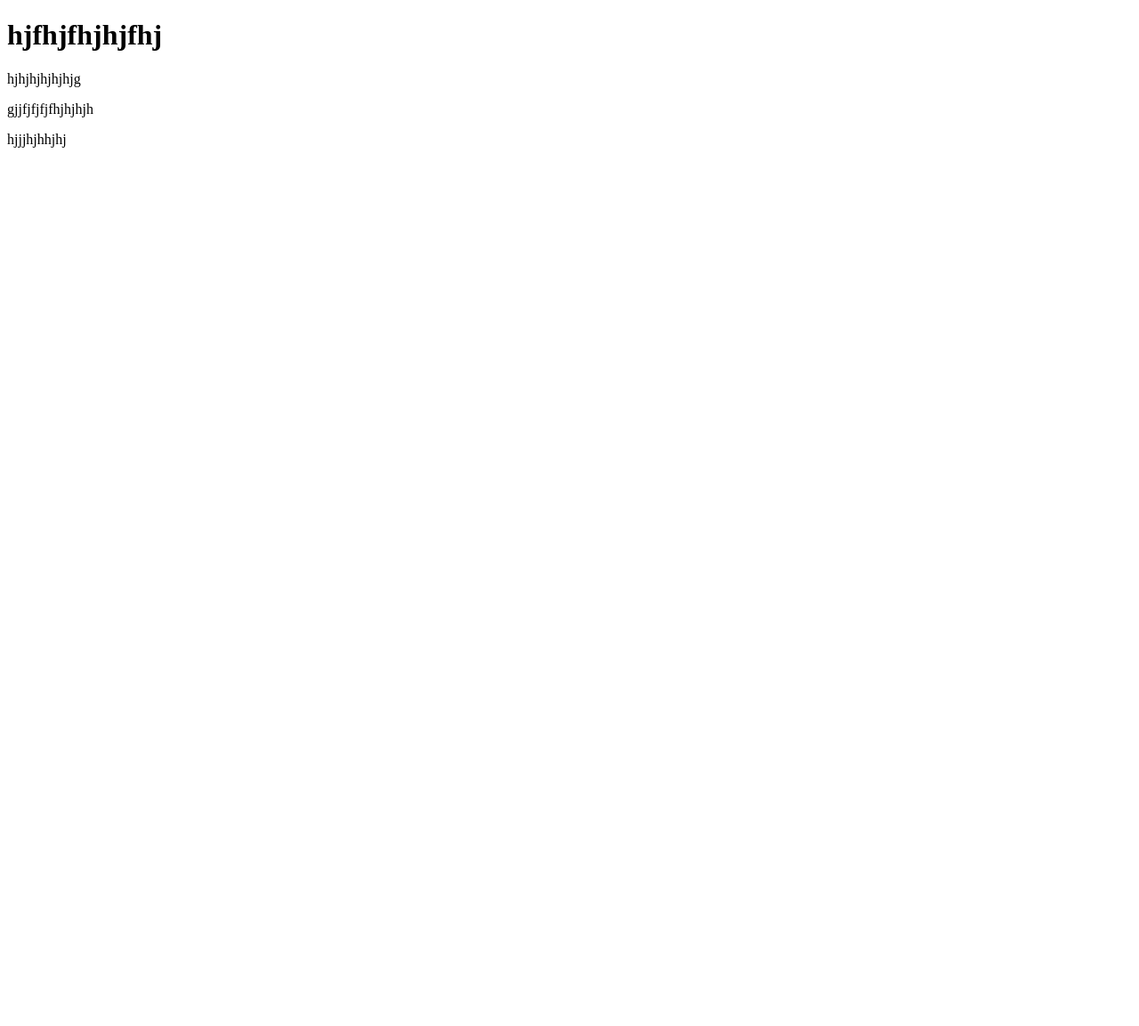
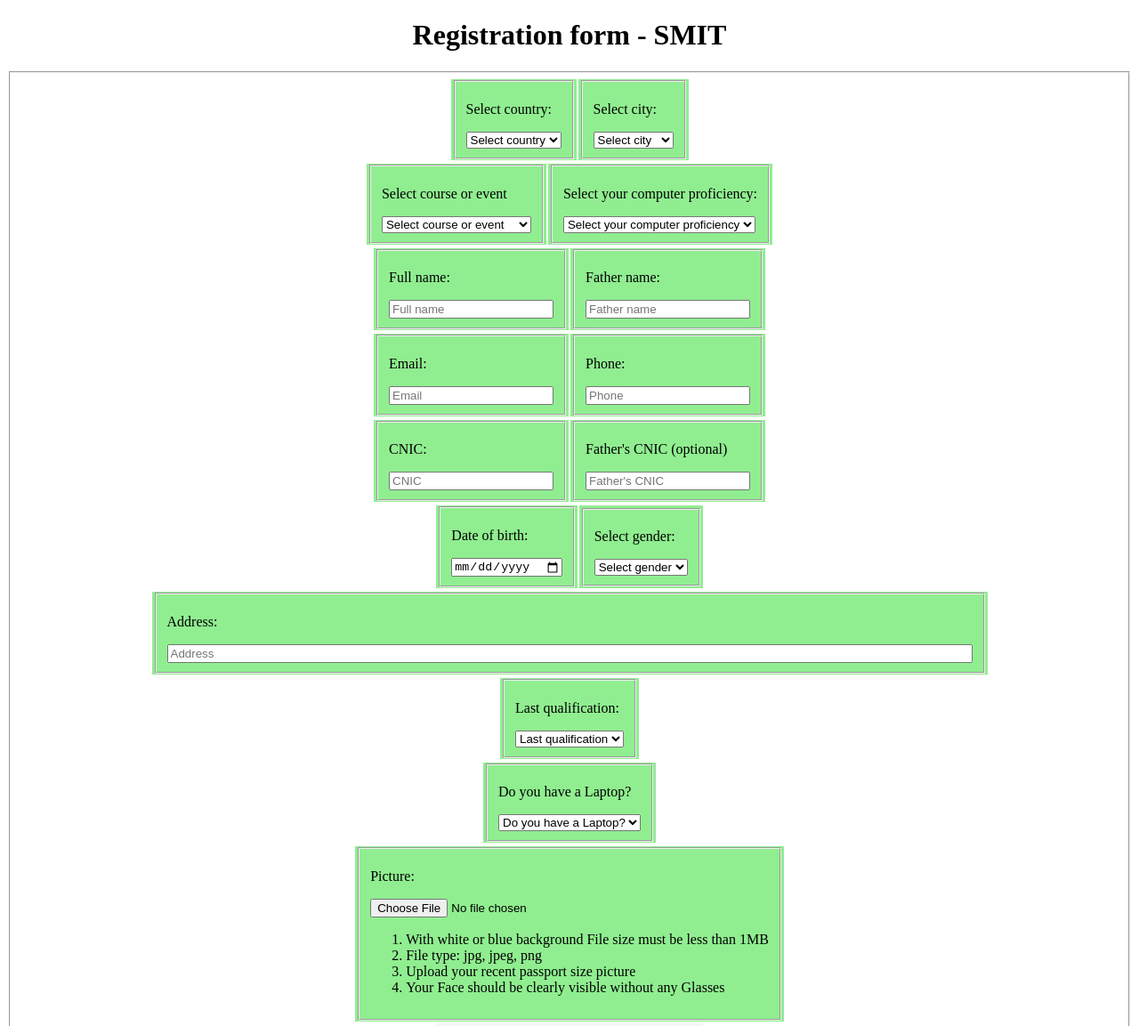
Before and after one commit to mubashirhussain999/creatingForm, a plain HTML site: page index.html in a window 1280 px wide. Shown: the top 1153 px of the page at 89% size. Before the commit the page ends 800 px from the top, so only its background shows below. Drawn offline with Linux system fonts and the light colour scheme.

Commit message:
initial commit

```diff
--- a/index.html
+++ b/index.html
@@ -1,4 +1,4 @@
-<!DOCTYPE html>
+ <!DOCTYPE html>
 <html lang="en">
 <head>
     <meta charset="UTF-8">
@@ -6,12 +6,223 @@
     <title>Document</title>
 </head>
 <body>
-    <h1>hjfhjfhjhjfhj</h1>
+
+ <!DOCTYPE html>
+<html lang="en">
+<head>
+    <meta charset="UTF-8">
+    <meta name="viewport" content="width=, initial-scale=1.0">
+    <title>Document</title>
+</head>
+
+
+<body>
+   <center><h1><b>Registration form - SMIT</b></h1></center>
+
+   <fieldset>
+    <table align="center">
+    <tr>
+    <form>
+      <td bgcolor="lightgreen">
+    <fieldset>
+    <p>Select country:</p>
+    <select name="Select country">
+    <option value="-- Select --">Select country</option>
+    <option value="pakistan">Pakistan</option>
+    <option value="turkey">Turkey</option>
+    </select>
+    </fieldset>
+    </td>
+
+    <td bgcolor="lightgreen">
+    <fieldset>
+    <p>Select city:</p>
+    <select name="Select city">
+    <option value="-- Select --">Select city</option>
+    <option value="faisalabad">Faisalabad</option>
+    <option value="gujranwala">Gujranwala</option>
+    <option value="istanbul">Istanbul</option>
+    </select>
+    </fieldset>
+    </td>
+    </tr>
+    </table>
+
+    <table align="center">
+    <tr>
+      <td bgcolor="lightgreen">
+    <fieldset>
+    <p>Select course or event</p>
+    <select name="Select course or event">
+    <option value="-- Select --">Select course or event</option>
+    <option value="graphicdesigning">Graphic designing</option>
+    <option value="videoanimation">Video animation</option>
+    <option value="englishlanguagecourse">English language course</option>
+    </select>
+    </fieldset>
+    </td>
+
+    <td bgcolor="lightgreen">
+    <fieldset>
+    <p>Select your computer proficiency:</p>
+    <select name="Select your computer proficiency">
+    <option value="-- Select --">Select your computer proficiency</option>
+    <option value="none">None</option>
+    <option value="beginner">Beginner</option>
+    <option value="intermediate">Intermediate</option>
+    <option value="advanced">Advanced</option>
+    </select>
+    <br>
+    </fieldset>
+    </td>
+    </tr>
+    </table>
+
+    <table align="center">
+      <tr>
+        <td bgcolor="lightgreen">
+    <fieldset>
+    <p>Full name:</p>
+    <input type="text" name="fname" maxlength="15" placeholder="Full name" required>
+    </fieldset>
+    </td>
+
+    <td bgcolor="lightgreen">
+    <fieldset>
+    <p>Father name:</p>
+    <input type="text" name="fathername" maxlength="15" placeholder="Father name" required>
+    </fieldset>
+    </td>
+    </tr>
+    </table>
+
+    <table align="center">
+      <tr>
+        <td bgcolor="lightgreen">
+    <fieldset>
+    <p>Email:</p>
+    <input type="email" name="email" maxlength="22" placeholder="Email" required>
+    </fieldset>
+    </td>
+
+    <td bgcolor="lightgreen">
+    <fieldset>
+    <p>Phone:</p>
+    <input type="number" name="number" placeholder="Phone" required>
+    </fieldset>
+    </td>
+    </tr>
+    </table>
+
+    <table align="center">
+      <tr>
+        <td bgcolor="lightgreen">
+    <fieldset>
+    <p>CNIC:</p>
+    <input type="number" name="nic" placeholder="CNIC" required>
+    </fieldset>
+    </td>
+
+    <td bgcolor="lightgreen">
+    <fieldset>
+    <p>Father's CNIC (optional)</p>
+    <input type="number" name="fnic" placeholder="Father's CNIC">
+    </fieldset>
+    </td>
+    </tr>
+    </table>
+
+    <table align="center">
+      <tr>
+        <td bgcolor="lightgreen">
+    <fieldset>
+    <p>Date of birth:</p>
+    <input type="date" required>
+    </fieldset>
+    </td>
+
+    <td bgcolor="lightgreen">
+    <fieldset>
+    <p>Select gender:</p>
+    <select name="male">
+      <option value="-- Select --">Select gender</option>
+    <option value="male">Male</option>
+    <option value="female">Female</option>
+    </select>
+    </fieldset>
+    </td>
+    </tr>
+    </table>
+
+    <table align="center">
+      <tr>
+        <td bgcolor="lightgreen">
+    <fieldset>
+    <p>Address:</p>
+    <input type="text" name="address" maxlength="35" size="110" required placeholder="Address">
+    </fieldset>
+    </td>
+    </tr>
+    </table>
+
+    <table align="center">
+      <tr>
+        <td bgcolor="lightgreen">
+    <fieldset>
+    <p>Last qualification:</p>
+    <select name="last qualification">
+    <option value="-- Select --">Last qualification</option>
+    <option value="matric">Matric</option>
+    <option value="intermediate">Intermediate</option>
+    <option value="undergraduate">Undergraduate</option>
+    <option value="graduate">Graduate</option>
+    <option value="masters">Masters</option>
+    <option value="phd">PHD</option>
+    <option value="other">Other</option>
+    </select>
+    </fieldset>
+    </td>
+      </tr>
+    </table>
+
+    <table align="center">
+      <tr>
+        <td bgcolor="lightgreen">
+    <fieldset>
+    <p>Do you have a Laptop?</p>
+    <select name="yes">
+    <option value="-- Select --">Do you have a Laptop?</option>
+    <option value="yes">Yes</option>
+    <option value="no">No</option>
+    </select>
+    </fieldset>
+     </td>
+      </tr>
+    </table>
+
+    <table align="center">
+      <tr>
+        <td bgcolor="lightgreen">
+    <fieldset>
+    <p>Picture:</p>
+    <input type="file" accept=".png, .jpeg .jpg">
+    <ol>
+   <li>With white or blue background File size must be less than 1MB</li>
+    <li>File type: jpg, jpeg, png</li>
+    <li>Upload your recent passport size picture</li>
+    <li>Your Face should be clearly visible without any Glasses</li>
+    </ol>
+    </fieldset>
+    </td>
+      </tr>
+    </table>
+
+     <center><input type="image" src="images.jpg" height="100" width="300"></center>
+     </fieldset>
 
 
 
-    <p>hjhjhjhjhjhjg</p>
-    <p>gjjfjfjfjfhjhjhjh</p>
-    <p>hjjjhjhhjhj</p>
+
+
 </body>
 </html>
```
Also changed, not shown: images.jpg (added).
